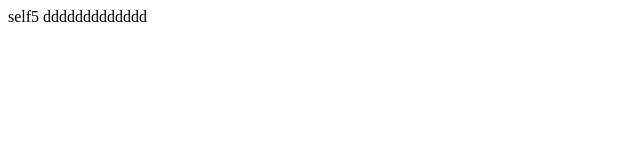
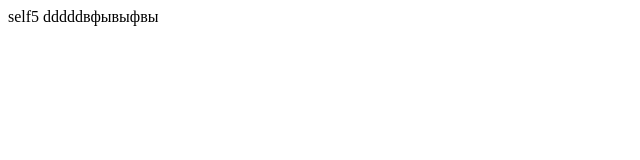
Before and after one commit to qbqb/self5, a plain HTML site: page index.html in a window 1280 px wide. Shown: the full height of the page, 0-640 px from the left. Drawn offline with Linux system fonts and the light colour scheme.

Commit message:
Update index.html

```diff
--- a/index.html
+++ b/index.html
@@ -8,6 +8,6 @@
   </head>
   <body>
     self5
-    ddddddddddddd
+    dddddвфывыфвы
   </body>
 </html>
```
